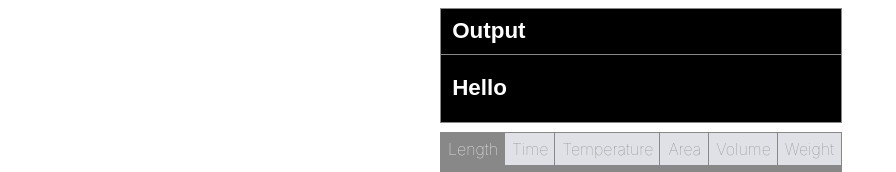
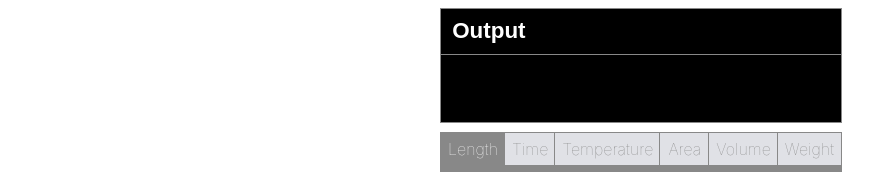
Before and after one commit to jancharatan/calculator, a React (Create React App) app: page /convert in a window 1280 px wide. Shown: the part 231-403 px from the top of the page, without its empty margins (0-896 px from the left). Built offline with nearby package versions, Linux system fonts and the light colour scheme.

Commit message:
Minor formatting changes.

```diff
--- a/src/components/Input.jsx
+++ b/src/components/Input.jsx
@@ -2,9 +2,7 @@ import React from 'react';
 import './Input.css';
 import PropTypes from 'prop-types';
 
-const Input = ({ input }) => (
-  <div className="input">{input}</div>
-);
+const Input = ({ input }) => <div className="input">{input}</div>;
 
 Input.propTypes = {
   input: PropTypes.string.isRequired,
--- a/src/pages/Convert.jsx
+++ b/src/pages/Convert.jsx
@@ -22,15 +22,14 @@ const Convert = () => {
   const [selectedVolumeOutput, setSelectedVolumeOutput] = useState('Cubic Meter');
   const [selectedWeightInput, setSelectedWeightInput] = useState('Kilogram');
   const [selectedWeightOutput, setSelectedWeightOutput] = useState('Kilogram');
-  const [currentOutput, setCurrentOutput] = useState('Hello');
+  const [currentOutput, setCurrentOutput] = useState('');
   const [currentInput, setCurrentInput] = useState('');
 
   const convertNumber = () => {
     if (selectedType === 'Length') {
       try {
-        setCurrentOutput(
-          evaluate(`${currentInput} ${selectedLengthInput.toLowerCase()} to ${selectedLengthOutput.toLowerCase()}`)
-        );
+        const input = `${currentInput} ${selectedLengthInput.toLowerCase()} to ${selectedLengthOutput.toLowerCase()}`;
+        setCurrentOutput(evaluate(input));
       } catch (err) {
         setCurrentOutput('Error');
       }
```
